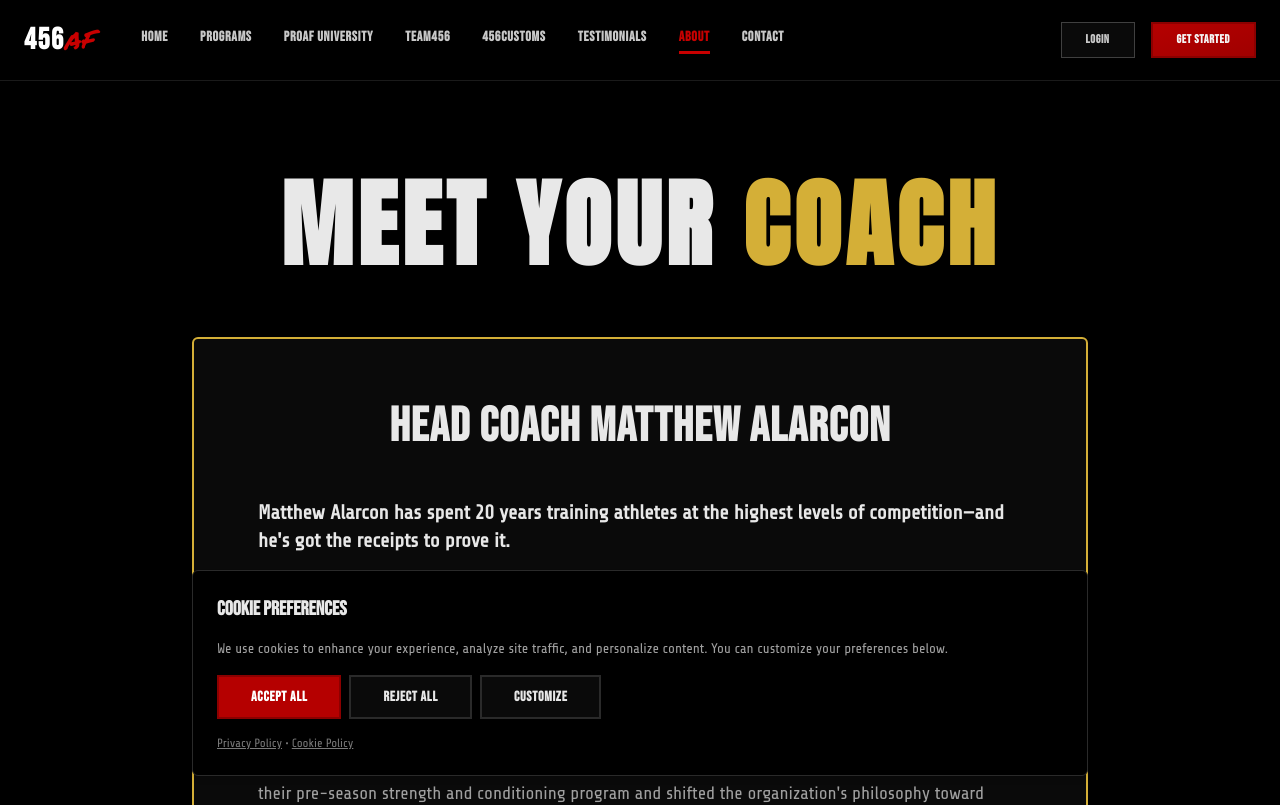
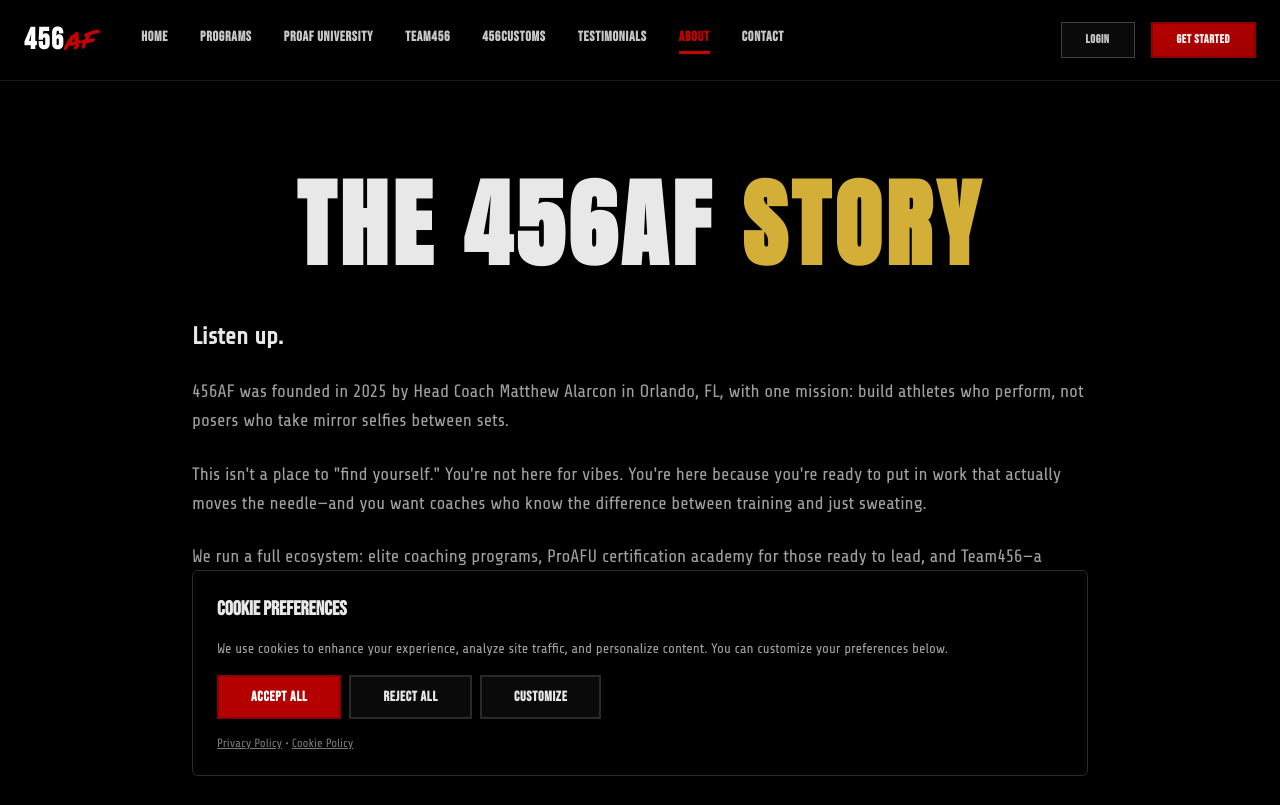
Before and after one commit to ghxstship/scorpion26.10, a Next.js app: page /about in a window 1280 px wide. Shown: the top 805 px of the page. Built offline with nearby package versions, Linux system fonts and the light colour scheme.

Commit message:
Restore 456AF Story section on About page
Added full bio IN ADDITION to the story, not replacing it

```diff
--- a/src/app/about/page.tsx
+++ b/src/app/about/page.tsx
@@ -1,24 +1,57 @@
 /**
- * About Page - Meet Your Coach
- * Full biography of Head Coach Matthew Alarcon
+ * About Page - 456AF Story + Meet Your Coach
+ * Brand story and full biography of Head Coach Matthew Alarcon
  */
 export default function AboutPage() {
   return (
     <main className="min-h-screen bg-[var(--grey-950)]">
       <div className="container mx-auto px-6 py-24">
-        {/* Page Header */}
-        <div className="mx-auto max-w-4xl mb-16 text-center">
-          <h1 className="mb-4 font-[family-name:var(--font-bebas)] text-6xl font-black uppercase tracking-wider text-[var(--grey-100)] md:text-7xl lg:text-8xl">
-            Meet Your <span className="text-[var(--gold-600)]">Coach</span>
-          </h1>
-        </div>
+        {/* The 456AF Story */}
+        <section className="mx-auto max-w-4xl mb-24">
+          <div className="mb-12 text-center">
+            <h1 className="mb-4 font-[family-name:var(--font-bebas)] text-6xl font-black uppercase tracking-wider text-[var(--grey-100)] md:text-7xl lg:text-8xl">
+              The 456AF <span className="text-[var(--gold-600)]">Story</span>
+            </h1>
+          </div>
 
-        {/* Full Bio */}
+          <div className="space-y-6 text-lg leading-relaxed text-[var(--grey-300)]">
+            <p className="text-2xl font-bold text-[var(--grey-100)]">Listen up.</p>
+
+            <p>
+              456AF was founded in 2025 by Head Coach Matthew Alarcon in Orlando, FL, with one mission: build athletes who perform, not posers who take mirror selfies between sets.
+            </p>
+
+            <p>
+              This isn&apos;t a place to &quot;find yourself.&quot; You&apos;re not here for vibes. You&apos;re here because you&apos;re ready to put in work that actually moves the needle—and you want coaches who know the difference between training and just sweating.
+            </p>
+
+            <p>
+              We run a full ecosystem: elite coaching programs, ProAFU certification academy for those ready to lead, and Team456—a community where accountability isn&apos;t optional and excuses get left at the door.
+            </p>
+
+            <p>
+              Your comfort zone? Not our concern. Your results? That&apos;s the only thing that matters.
+            </p>
+
+            <p>
+              So if you&apos;re ready to stop playing and start performing, welcome to the team.
+            </p>
+
+            <p className="text-[var(--grey-400)] italic">
+              If not, there&apos;s a smoothie bar down the street. They&apos;d love to have you. Local AF.
+            </p>
+          </div>
+        </section>
+
+        {/* Meet Your Coach */}
         <div className="mx-auto max-w-4xl rounded-sm border-2 border-[var(--gold-600)] bg-[var(--grey-900)] p-12 md:p-16">
           <div className="text-center mb-12">
-            <h2 className="mb-2 font-[family-name:var(--font-bebas)] text-4xl font-bold uppercase tracking-wide text-[var(--grey-100)] md:text-5xl">
+            <h2 className="mb-2 font-[family-name:var(--font-bebas)] text-5xl font-bold uppercase tracking-wide text-[var(--grey-100)] md:text-6xl">
+              Meet Your <span className="text-[var(--gold-600)]">Coach</span>
+            </h2>
+            <h3 className="font-[family-name:var(--font-bebas)] text-3xl font-bold uppercase tracking-wide text-[var(--grey-300)] md:text-4xl">
               Head Coach Matthew Alarcon
-            </h2>
+            </h3>
           </div>
 
           <div className="space-y-6 text-lg leading-relaxed text-[var(--grey-300)]">
```
